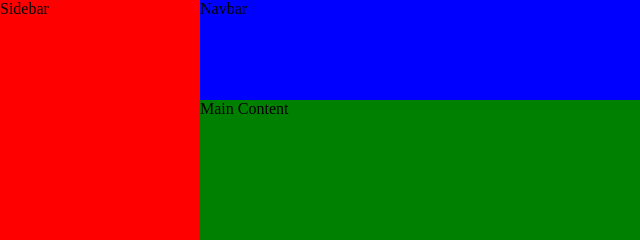
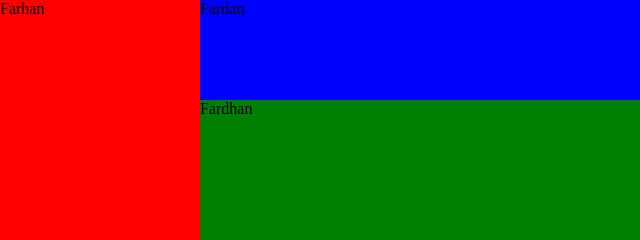
Before and after one commit to Fardan-Nurhidayat/css-grid, a plain HTML site: page grid.html in a window 1280 px wide. Shown: the top 240 px of the page, 0-640 px from the left. Drawn offline with Linux system fonts and the light colour scheme.

Commit message:
Second Commit

```diff
--- a/grid.html
+++ b/grid.html
@@ -44,9 +44,9 @@
   </style>
   <body>
     <div class="container">
-      <div class="grid nav">Navbar</div>
-      <div class="grid side">Sidebar</div>
-      <div class="grid main">Main Content</div>
+      <div class="grid nav">Fardan</div>
+      <div class="grid side">Farhan</div>
+      <div class="grid main">Fardhan</div>
     </div>
   </body>
 </html>
```
